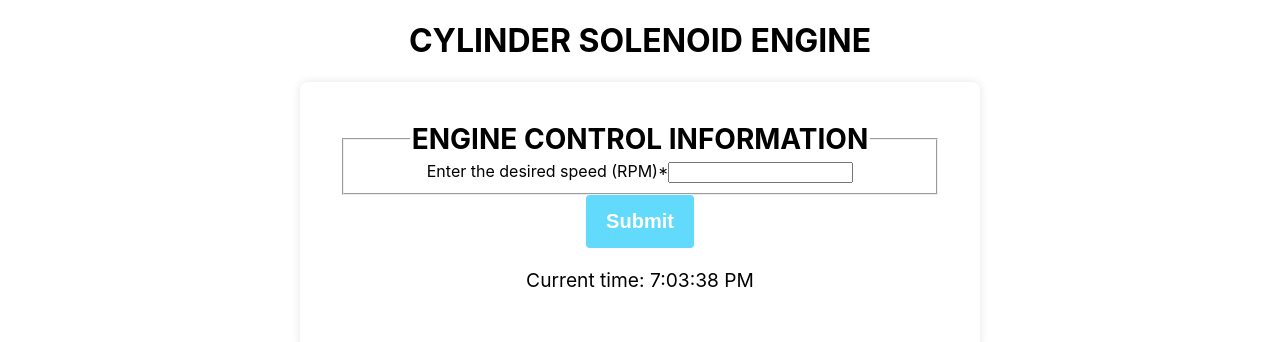
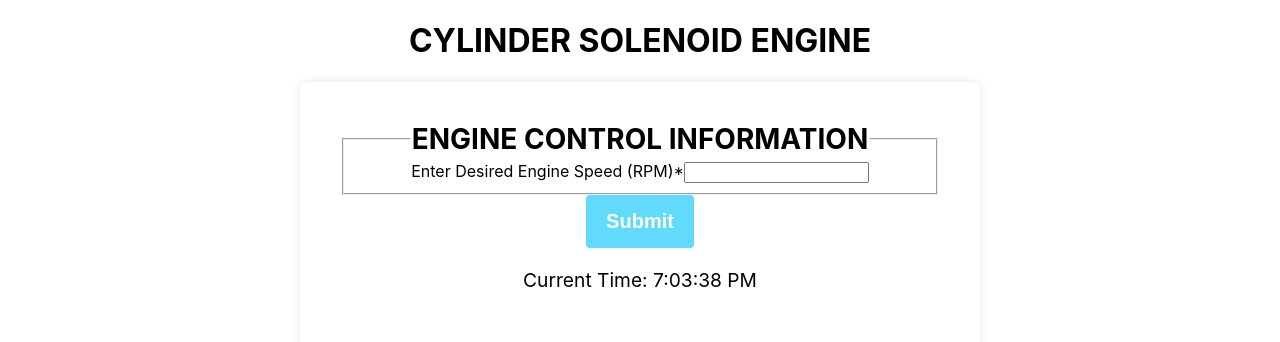
Before and after one commit to nguyenquangtruonghung/nguyenquangtruonghung.github.io, a React (Create React App) app: page / in a window 1280 px wide. Shown: the top 342 px of the page. Built offline with nearby package versions, Linux system fonts and the light colour scheme; no server answers.

Commit message:
Update Project

```diff
--- a/src/components/Form.jsx
+++ b/src/components/Form.jsx
@@ -10,7 +10,7 @@ const schema = {
   required: ["desire"],
   properties: {
     desire: { type: "number",
-    title: "Enter the desired speed (RPM)" },
+    title: "Enter Desired Engine Speed (RPM)" },
   },
 };
 
@@ -28,7 +28,7 @@ const TimeDisplay = () => {
   return (
     <div>
       <p style={{ fontSize: "1.2em" }}>
-        Current time: {time.toLocaleTimeString()}
+        Current Time: {time.toLocaleTimeString()}
       </p>
     </div>
   );
```
